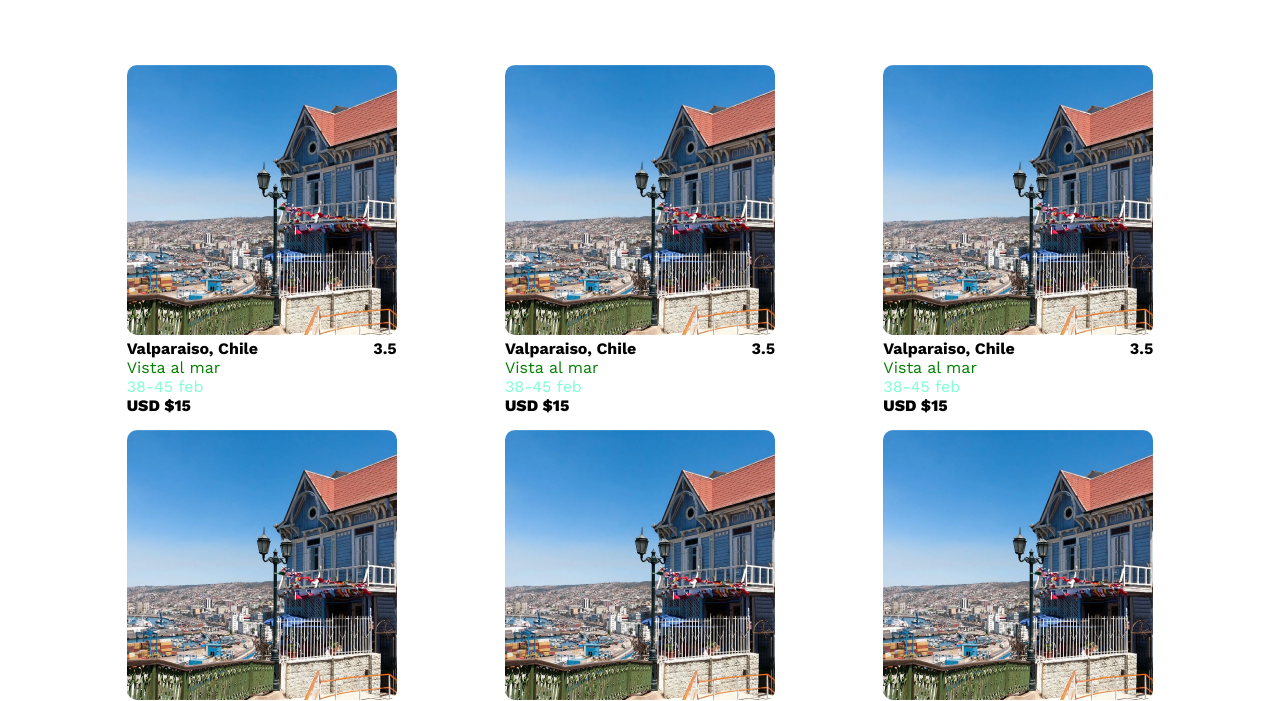
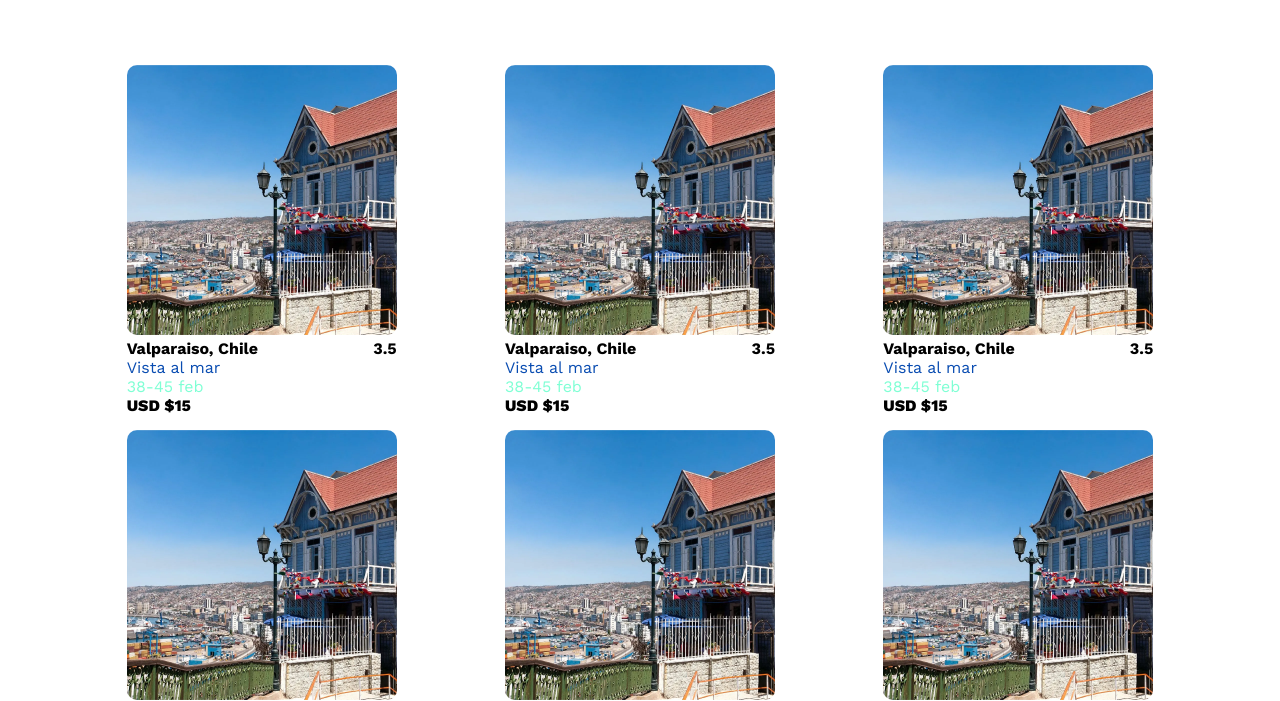
Before and after one commit to ValladaresRolo/repaso-clase-3, a plain HTML site: page index.html in a window 1280 px wide. Shown: the part 105-806 px from the top of the page. Drawn offline with nearby package versions, Linux system fonts and the light colour scheme.

```diff
--- a/stylo.css
+++ b/stylo.css
@@ -47,6 +47,6 @@
     display: flex;
     justify-content: space-between;
 }
-article .descripcion{ color: green;}
+article .descripcion{ color: rgb(9, 76, 177);}
 article .fecha {color: aquamarine;}
 article .precio {font-weight:800;}
```
